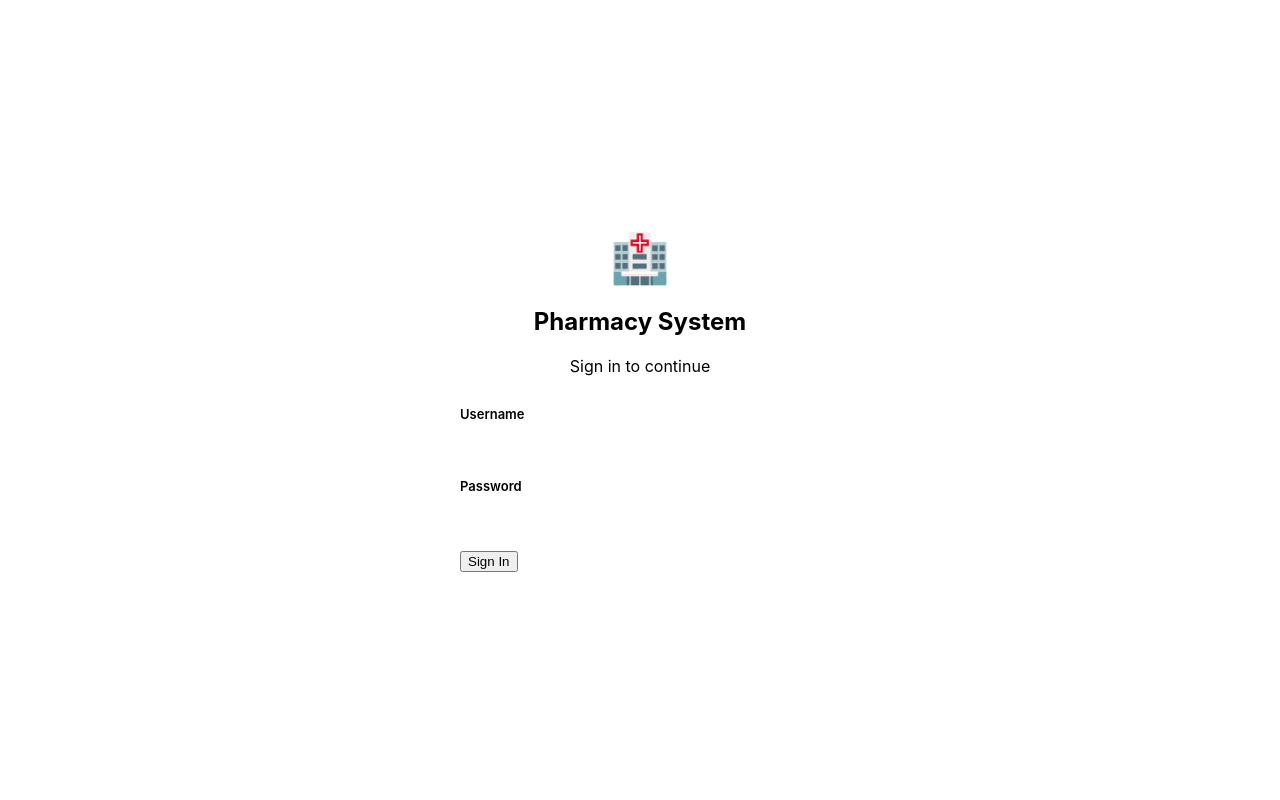
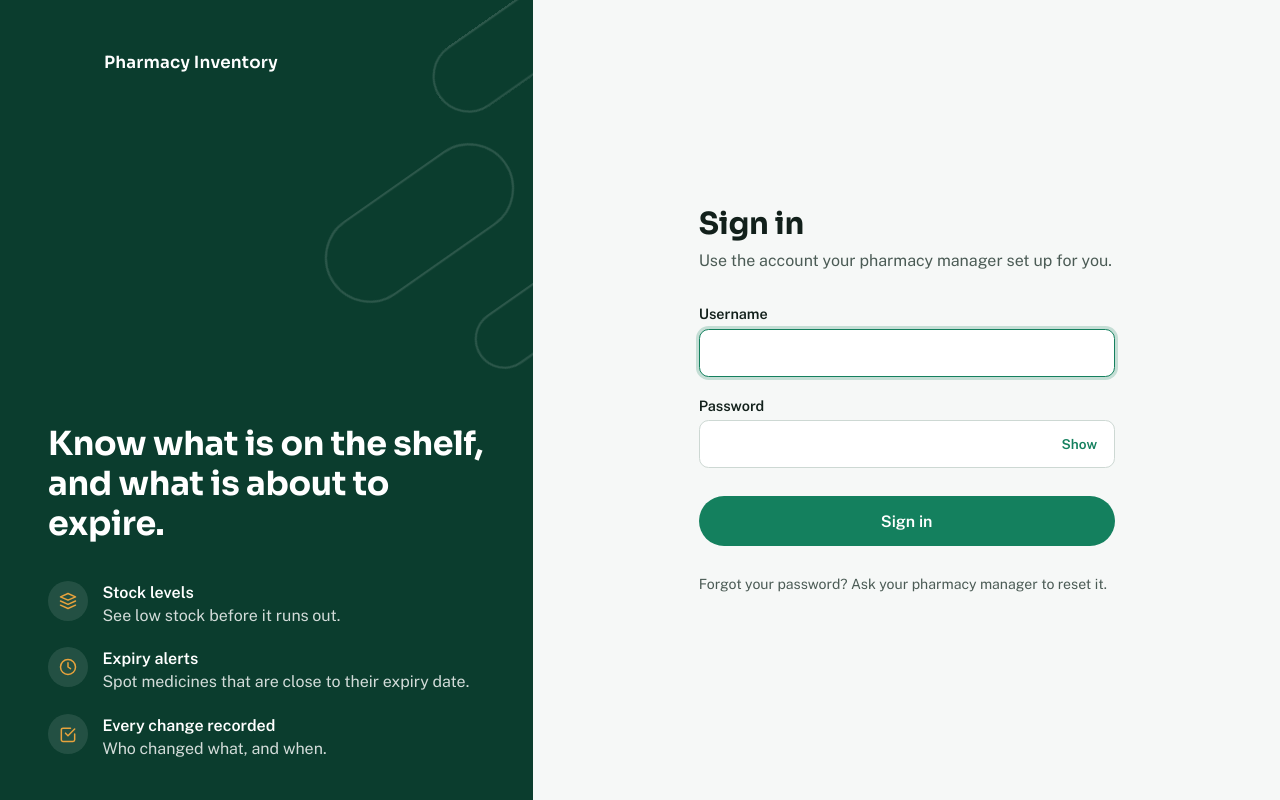
Before and after one commit to misha198v/Pharmacy_Inventory_System, a React (Create React App) app in the folder pharmacy-frontend/: page / in a window 1280 px wide. Built offline with nearby package versions, Linux system fonts and the light colour scheme; no server answers.

Commit message:
designing the login page

```diff
--- a/pharmacy-frontend/src/components/Auth/LoginForm.css
+++ b/pharmacy-frontend/src/components/Auth/LoginForm.css
@@ -1,47 +1,335 @@
-.login-container {
+@import url('https://fonts.googleapis.com/css2?family=Public+Sans:wght@400;500;600&family=Sora:wght@600;700&display=swap');
+
+/* ---------- Tokens ---------- */
+.lg-page {
+  --lg-green-deep: #0b3d2e;
+  --lg-green: #14805e;
+  --lg-green-hover: #0f6b4e;
+  --lg-mint: #e3f2ec;
+  --lg-paper: #f6f8f7;
+  --lg-ink: #12201b;
+  --lg-ink-soft: #4b5b55;
+  --lg-line: #cdd8d3;
+  --lg-amber: #e8a33d;
+  --lg-error-bg: #fdecea;
+  --lg-error-line: #f2b8b5;
+  --lg-error-text: #8a1c13;
+
+  --lg-font-head: 'Sora', 'Segoe UI', system-ui, sans-serif;
+  --lg-font-body: 'Public Sans', 'Segoe UI', system-ui, sans-serif;
+
+  display: grid;
+  grid-template-columns: minmax(340px, 5fr) 7fr;
+  min-height: 100vh;
+  font-family: var(--lg-font-body);
+  color: var(--lg-ink);
+  background: var(--lg-paper);
+}
+
+.lg-page *,
+.lg-page *::before,
+.lg-page *::after {
+  box-sizing: border-box;
+}
+
+/* ---------- Brand panel ---------- */
+.lg-brand {
+  position: relative;
+  overflow: hidden;
   display: flex;
+  flex-direction: column;
+  justify-content: space-between;
+  gap: 2rem;
+  padding: 2.5rem 3rem;
+  color: #fff;
+  background: var(--lg-green-deep);
+}
+
+.lg-brand-top {
+  display: flex;
+  align-items: center;
+  gap: 0.75rem;
+  position: relative;
+  z-index: 1;
+}
+
+.lg-capsule-mark {
+  flex-shrink: 0;
+  animation: lg-tilt-in 700ms cubic-bezier(0.2, 0.8, 0.2, 1) both;
+}
+
+.lg-brand-name {
+  font-family: var(--lg-font-head);
+  font-weight: 600;
+  font-size: 1.05rem;
+  letter-spacing: 0.01em;
+}
+
+.lg-brand-body {
+  position: relative;
+  z-index: 1;
+  max-width: 30rem;
+}
+
+.lg-headline {
+  margin: 0 0 2.25rem;
+  font-family: var(--lg-font-head);
+  font-weight: 700;
+  font-size: clamp(1.7rem, 2.6vw, 2.35rem);
+  line-height: 1.2;
+  letter-spacing: -0.01em;
+}
+
+.lg-features {
+  list-style: none;
+  margin: 0;
+  padding: 0;
+  display: grid;
+  gap: 1.25rem;
+}
+
+.lg-features li {
+  display: flex;
+  align-items: flex-start;
+  gap: 0.9rem;
+  line-height: 1.45;
+  color: rgba(255, 255, 255, 0.82);
+}
+
+.lg-features strong {
+  display: block;
+  color: #fff;
+  font-weight: 600;
+}
+
+.lg-feature-icon {
+  flex-shrink: 0;
+  display: inline-flex;
+  align-items: center;
+  justify-content: center;
+  width: 40px;
+  height: 40px;
+  border-radius: 50%;
+  background: rgba(255, 255, 255, 0.1);
+  color: var(--lg-amber);
+}
+
+.lg-pattern {
+  position: absolute;
+  top: -30px;
+  right: -90px;
+  width: 440px;
+  height: 440px;
+  pointer-events: none;
+}
+
+/* ---------- Form panel ---------- */
+.lg-main {
+  display: flex;
+  flex-direction: column;
   justify-content: center;
   align-items: center;
-  min-height: 100vh;
-  background-color: var(--light);
+  padding: 2.5rem 1.5rem;
 }
 
-.login-card {
-  background: white;
-  padding: 40px;
-  border-radius: var(--border-radius);
-  box-shadow: var(--shadow-lg);
-  width: 360px;
+.lg-mobile-brand {
+  display: none;
 }
 
-.login-header {
-  text-align: center;
-  margin-bottom: 30px;
+.lg-form-wrap {
+  width: 100%;
+  max-width: 26rem;
 }
 
-.login-icon { font-size: 48px; }
-
-.form-group {
-  margin-bottom: 15px;
+.lg-title {
+  margin: 0 0 0.4rem;
+  font-family: var(--lg-font-head);
+  font-weight: 700;
+  font-size: 1.9rem;
+  letter-spacing: -0.01em;
 }
 
-.form-group label {
-  display: block;
-  margin-bottom: 5px;
-  font-weight: 600;
-  font-size: 13px;
+.lg-subtitle {
+  margin: 0 0 2rem;
+  color: var(--lg-ink-soft);
+  line-height: 1.5;
+  text-wrap: balance;
 }
 
-.form-group input {
-  width: 100%;
-  padding: 10px;
-  border: 1px solid var(--border-color);
-  border-radius: 5px;
-  font-size: 14px;
+.lg-field {
+  margin-bottom: 1.25rem;
 }
 
-.error-text {
-  color: var(--danger);
-  font-size: 13px;
-  margin: 10px 0;
+.lg-field label {
+  display: block;
+  margin-bottom: 0.4rem;
+  font-size: 0.9rem;
+  font-weight: 600;
 }
+
+.lg-field input {
+  width: 100%;
+  height: 3rem;
+  padding: 0 1rem;
+  font: inherit;
+  color: var(--lg-ink);
+  background: #fff;
+  border: 1.5px solid var(--lg-line);
+  border-radius: 0.6rem;
+  transition: border-color 120ms ease, box-shadow 120ms ease;
+}
+
+.lg-field input:hover:not(:disabled) {
+  border-color: #9fb2aa;
+}
+
+.lg-field input:focus {
+  outline: none;
+  border-color: var(--lg-green);
+  box-shadow: 0 0 0 3px rgba(20, 128, 94, 0.22);
+}
+
+.lg-field input:disabled {
+  background: #eef2f0;
+  color: var(--lg-ink-soft);
+}
+
+.lg-password {
+  position: relative;
+}
+
+.lg-password input {
+  padding-right: 4.5rem;
+}
+
+.lg-toggle {
+  position: absolute;
+  top: 50%;
+  right: 0.5rem;
+  transform: translateY(-50%);
+  padding: 0.35rem 0.6rem;
+  font: inherit;
+  font-size: 0.85rem;
+  font-weight: 600;
+  color: var(--lg-green);
+  background: transparent;
+  border: none;
+  border-radius: 0.4rem;
+  cursor: pointer;
+}
+
+.lg-toggle:hover:not(:disabled) {
+  background: var(--lg-mint);
+}
+
+.lg-toggle:focus-visible {
+  outline: 2px solid var(--lg-green);
+  outline-offset: 1px;
+}
+
+/* Capsule-shaped primary button */
+.lg-submit {
+  width: 100%;
+  height: 3.1rem;
+  margin-top: 0.5rem;
+  font: inherit;
+  font-weight: 600;
+  font-size: 1rem;
+  color: #fff;
+  background: var(--lg-green);
+  border: none;
+  border-radius: 999px;
+  cursor: pointer;
+  transition: background-color 120ms ease, transform 120ms ease;
+}
+
+.lg-submit:hover:not(:disabled) {
+  background: var(--lg-green-hover);
+}
+
+.lg-submit:active:not(:disabled) {
+  transform: scale(0.99);
+}
+
+.lg-submit:focus-visible {
+  outline: 3px solid var(--lg-green);
+  outline-offset: 3px;
+}
+
+.lg-submit:disabled {
+  background: #7fb5a2;
+  cursor: progress;
+}
+
+.lg-alert {
+  margin-bottom: 1.25rem;
+  padding: 0.8rem 1rem;
+  font-size: 0.92rem;
+  line-height: 1.4;
+  color: var(--lg-error-text);
+  background: var(--lg-error-bg);
+  border: 1px solid var(--lg-error-line);
+  border-left: 4px solid #b42318;
+  border-radius: 0.5rem;
+}
+
+.lg-help {
+  margin: 1.75rem 0 0;
+  font-size: 0.88rem;
+  line-height: 1.5;
+  color: var(--lg-ink-soft);
+  text-wrap: balance;
+}
+
+/* ---------- Motion ---------- */
+@keyframes lg-tilt-in {
+  from {
+    opacity: 0;
+    transform: rotate(-70deg) scale(0.8);
+  }
+  to {
+    opacity: 1;
+    transform: rotate(0) scale(1);
+  }
+}
+
+@media (prefers-reduced-motion: reduce) {
+  .lg-capsule-mark {
+    animation: none;
+  }
+  .lg-submit,
+  .lg-field input {
+    transition: none;
+  }
+}
+
+/* ---------- Tablet and phone ---------- */
+@media (max-width: 860px) {
+  .lg-page {
+    grid-template-columns: 1fr;
+  }
+
+  .lg-brand {
+    display: none;
+  }
+
+  .lg-main {
+    justify-content: flex-start;
+    padding: 1.5rem 1.25rem 2.5rem;
+  }
+
+  .lg-mobile-brand {
+    display: flex;
+    align-items: center;
+    gap: 0.6rem;
+    align-self: stretch;
+    margin-bottom: 2.5rem;
+    padding: 0.75rem 1rem;
+    color: #fff;
+    background: var(--lg-green-deep);
+    border-radius: 999px;
+    font-family: var(--lg-font-head);
+    font-weight: 600;
+    font-size: 0.95rem;
+  }
+}
--- a/pharmacy-frontend/src/components/Auth/LoginForm.jsx
+++ b/pharmacy-frontend/src/components/Auth/LoginForm.jsx
@@ -2,12 +2,43 @@
 import React, { useState } from 'react';
 import './LoginForm.css';
 
+function CapsuleMark({ size = 44 }) {
+  // The app's logo: a capsule, half white and half amber, tilted.
+  return (
+    <svg
+      className="lg-capsule-mark"
+      width={size}
+      height={size}
+      viewBox="0 0 48 48"
+      aria-hidden="true"
+    >
+      <g transform="rotate(-40 24 24)">
+        <path d="M24 12h-9a12 12 0 0 0 0 24h9z" fill="#ffffff" />
+        <path d="M24 12h9a12 12 0 0 1 0 24h-9z" fill="#E8A33D" />
+        <rect x="23" y="12" width="2" height="24" fill="#0B3D2E" opacity="0.18" />
+      </g>
+    </svg>
+  );
+}
+
+function FeatureIcon({ children }) {
+  return (
+    <span className="lg-feature-icon" aria-hidden="true">
+      <svg width="20" height="20" viewBox="0 0 24 24" fill="none" stroke="currentColor"
+        strokeWidth="1.8" strokeLinecap="round" strokeLinejoin="round">
+        {children}
+      </svg>
+    </span>
+  );
+}
+
 export default function LoginForm({ onSubmit, isLoading, error }) {
   const [formData, setFormData] = useState({ username: '', password: '' });
+  const [showPassword, setShowPassword] = useState(false);
 
   const handleChange = (e) => {
     const { name, value } = e.target;
-    setFormData(prev => ({ ...prev, [name]: value }));
+    setFormData((prev) => ({ ...prev, [name]: value }));
   };
 
   const handleSubmit = (e) => {
@@ -16,42 +47,135 @@ export default function LoginForm({ onSubmit, isLoading, error }) {
   };
 
   return (
-    <div className="login-container">
-      <div className="login-card">
-        <div className="login-header">
-          <div className="login-icon">🏥</div>
-          <h2>Pharmacy System</h2>
-          <p>Sign in to continue</p>
+    <div className="lg-page">
+      {/* Brand panel */}
+      <aside className="lg-brand">
+        <div className="lg-brand-top">
+          <CapsuleMark />
+          <span className="lg-brand-name">Pharmacy Inventory</span>
         </div>
-        <form onSubmit={handleSubmit}>
-          <div className="form-group">
-            <label>Username</label>
+
+        <div className="lg-brand-body">
+          <h1 className="lg-headline">
+            Know what is on the shelf, and what is about to expire.
+          </h1>
+
+          <ul className="lg-features">
+            <li>
+              <FeatureIcon>
+                <path d="M3 7l9-4 9 4-9 4-9-4z" />
+                <path d="M3 12l9 4 9-4" />
+                <path d="M3 17l9 4 9-4" />
+              </FeatureIcon>
+              <span>
+                <strong>Stock levels</strong>
+                See low stock before it runs out.
+              </span>
+            </li>
+            <li>
+              <FeatureIcon>
+                <circle cx="12" cy="12" r="9" />
+                <path d="M12 7v5l3 2" />
+              </FeatureIcon>
+              <span>
+                <strong>Expiry alerts</strong>
+                Spot medicines that are close to their expiry date.
+              </span>
+            </li>
+            <li>
+              <FeatureIcon>
+                <path d="M9 11l3 3 8-8" />
+                <path d="M20 12v7a2 2 0 0 1-2 2H6a2 2 0 0 1-2-2V7a2 2 0 0 1 2-2h9" />
+              </FeatureIcon>
+              <span>
+                <strong>Every change recorded</strong>
+                Who changed what, and when.
+              </span>
+            </li>
+          </ul>
+        </div>
+
+        {/* Decorative capsules */}
+        <svg className="lg-pattern" viewBox="0 0 400 400" aria-hidden="true">
+          <g fill="none" stroke="#ffffff" strokeWidth="2" opacity="0.14">
+            <rect x="220" y="40" width="150" height="64" rx="32" transform="rotate(-35 295 72)" />
+            <rect x="120" y="190" width="190" height="80" rx="40" transform="rotate(-35 215 230)" />
+            <rect x="260" y="290" width="120" height="52" rx="26" transform="rotate(-35 320 316)" />
+          </g>
+        </svg>
+      </aside>
+
+      {/* Form panel */}
+      <main className="lg-main">
+        <div className="lg-mobile-brand">
+          <CapsuleMark size={34} />
+          <span>Pharmacy Inventory</span>
+        </div>
+
+        <div className="lg-form-wrap">
+          <h2 className="lg-title">Sign in</h2>
+          <p className="lg-subtitle">
+            Use the account your pharmacy manager set up for you.
+          </p>
+
+          <form onSubmit={handleSubmit} noValidate={false}>
+            {error && (
+              <div className="lg-alert" role="alert">
+                {error}
+              </div>
+            )}
+
+            <div className="lg-field">
+              <label htmlFor="lg-username">Username</label>
               <input
+                id="lg-username"
                 type="text"
                 name="username"
+                autoComplete="username"
+                autoFocus
                 required
                 value={formData.username}
                 onChange={handleChange}
                 disabled={isLoading}
               />
             </div>
-          <div className="form-group">
-            <label>Password</label>
+
+            <div className="lg-field">
+              <label htmlFor="lg-password">Password</label>
+              <div className="lg-password">
                 <input
-              type="password"
+                  id="lg-password"
+                  type={showPassword ? 'text' : 'password'}
                   name="password"
+                  autoComplete="current-password"
                   required
                   value={formData.password}
                   onChange={handleChange}
                   disabled={isLoading}
                 />
+                <button
+                  type="button"
+                  className="lg-toggle"
+                  onClick={() => setShowPassword((s) => !s)}
+                  aria-label={showPassword ? 'Hide password' : 'Show password'}
+                  aria-pressed={showPassword}
+                  disabled={isLoading}
+                >
+                  {showPassword ? 'Hide' : 'Show'}
+                </button>
               </div>
-          {error && <p className="error-text">{error}</p>}
-          <button type="submit" disabled={isLoading} className="btn-primary">
-            {isLoading ? 'Signing in...' : 'Sign In'}
+            </div>
+
+            <button type="submit" className="lg-submit" disabled={isLoading}>
+              {isLoading ? 'Signing in…' : 'Sign in'}
             </button>
           </form>
+
+          <p className="lg-help">
+            Forgot your password? Ask your pharmacy manager to reset it.
+          </p>
         </div>
+      </main>
     </div>
   );
 }
```
Lines whose indentation alone changed are shown as unchanged.
